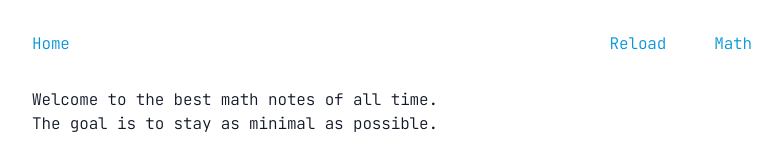
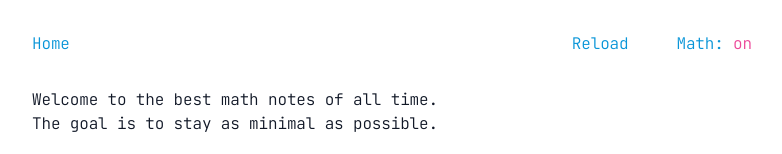
Before and after one commit to nguyenvukhang/minnesoda, a Next.js app: page / in a window 1280 px wide. Shown: the top 154 px of the page, without its empty margins (248-1030 px from the left). Built offline with nearby package versions, Linux system fonts and the light colour scheme; what better-react-mathjax would draw is missing.

Commit message:
updated menubar

```diff
--- a/src/Menubar.jsx
+++ b/src/Menubar.jsx
@@ -1,25 +1,39 @@
 const Menubar = ({ state, components }) => {
   const [math, setMath] = state
-  const toggleButtonColor = math ? 'text-accent' : 'text-neutral-400'
+  const toggleButtonColor = math ? 'text-pink-500' : 'text-neutral-400'
   const env = process.env.NODE_ENV
+
+  const Reload = () => {
+    return env === 'development' ? (
+      <>
+        <components.a href="#">Reload</components.a>
+        <div className="w-12" />
+      </>
+    ) : null
+  }
+
+  const MathToggle = () => {
+    return (
+      <a
+        className="text-accent cursor-pointer hover:underline"
+        onClick={() => setMath(!math)}
+      >
+        Math:
+        <span className={`${toggleButtonColor} cursor-pointer hover:underline`}>
+          {math ? ' on' : ' off'}
+        </span>
+      </a>
+    )
+  }
+
   return (
     <div className="mb-8 flex flex-row">
       <div className="flex-1">
         <components.a href="/">Home</components.a>{' '}
       </div>
       <div className="flex">
-        {env === 'development' ? (
-          <>
-            <components.a href="#">Reload</components.a>
-            <div className="w-12" />
-          </>
-        ) : null}
-        <a
-          className={`${toggleButtonColor} cursor-pointer hover:underline`}
-          onClick={() => setMath(!math)}
-        >
-          Math
-        </a>
+        <Reload />
+        <MathToggle />
       </div>
     </div>
   )
```
